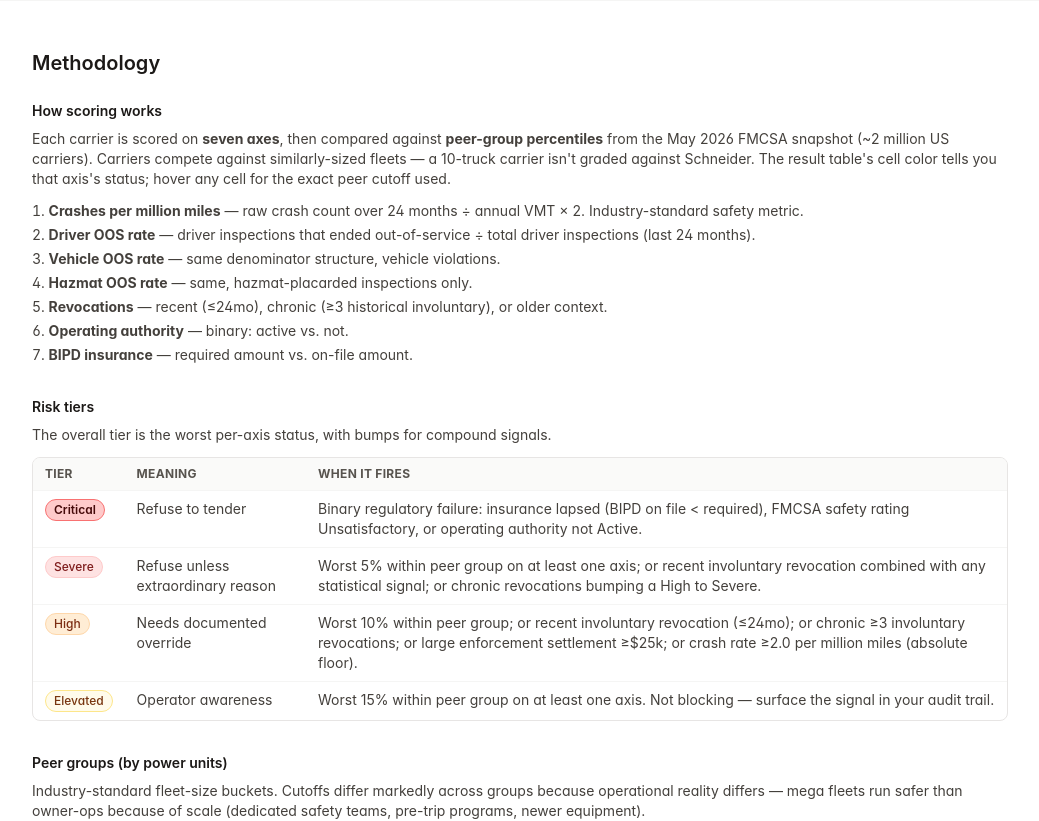
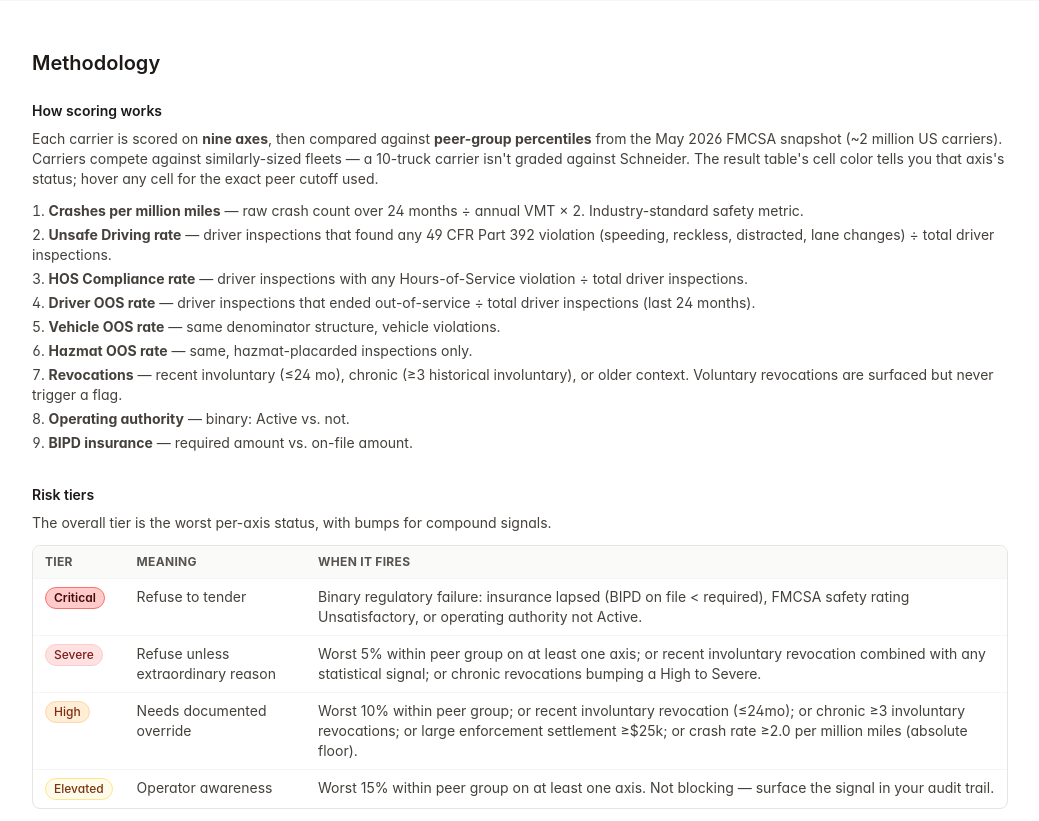
Before and after one commit to GoAugment/augment-carrier-audit, a Next.js app: page / in a window 1280 px wide. Shown: the part 1600-2421 px from the top of the page, without its empty margins (120-1159 px from the left). Built offline with nearby package versions, Linux system fonts and the light colour scheme.

Commit message:
docs(methodology): 9 axes (added Unsafe Driving + HOS); update sample cutoffs

```diff
--- a/app/page.tsx
+++ b/app/page.tsx
@@ -18,6 +18,18 @@ const sampleSmallFleetCutoffs = [
     elevated: "≥ 1.46",
     high: "≥ 2.31",
     severe: "≥ 3.66",
+  },
+  {
+    signal: "Unsafe Driving rate",
+    elevated: "≥ 33%",
+    high: "≥ 34%",
+    severe: "≥ 50%",
+  },
+  {
+    signal: "HOS Compliance rate",
+    elevated: "≥ 29%",
+    high: "≥ 33%",
+    severe: "≥ 48%",
   },
   {
     signal: "Driver OOS rate",
@@ -312,7 +324,7 @@ export default function Home() {
           <div className="mt-6">
             <p className="text-sm font-semibold text-ink-900">How scoring works</p>
             <p className="mt-2 text-sm text-ink-700">
-              Each carrier is scored on <strong>seven axes</strong>, then compared against{" "}
+              Each carrier is scored on <strong>nine axes</strong>, then compared against{" "}
               <strong>peer-group percentiles</strong> from the May 2026 FMCSA snapshot
               (~2 million US carriers). Carriers compete against similarly-sized fleets — a
               10-truck carrier isn&apos;t graded against Schneider. The result table&apos;s
@@ -323,6 +335,15 @@ export default function Home() {
               <li>
                 <strong>Crashes per million miles</strong> — raw crash count over 24 months ÷
                 annual VMT × 2. Industry-standard safety metric.
+              </li>
+              <li>
+                <strong>Unsafe Driving rate</strong> — driver inspections that found any 49
+                CFR Part 392 violation (speeding, reckless, distracted, lane changes) ÷ total
+                driver inspections.
+              </li>
+              <li>
+                <strong>HOS Compliance rate</strong> — driver inspections with any
+                Hours-of-Service violation ÷ total driver inspections.
               </li>
               <li>
                 <strong>Driver OOS rate</strong> — driver inspections that ended out-of-service
@@ -336,11 +357,12 @@ export default function Home() {
                 <strong>Hazmat OOS rate</strong> — same, hazmat-placarded inspections only.
               </li>
               <li>
-                <strong>Revocations</strong> — recent (≤24mo), chronic (≥3 historical
-                involuntary), or older context.
+                <strong>Revocations</strong> — recent involuntary (≤24 mo), chronic (≥3
+                historical involuntary), or older context. Voluntary revocations are surfaced
+                but never trigger a flag.
               </li>
               <li>
-                <strong>Operating authority</strong> — binary: active vs. not.
+                <strong>Operating authority</strong> — binary: Active vs. not.
               </li>
               <li>
                 <strong>BIPD insurance</strong> — required amount vs. on-file amount.
```
